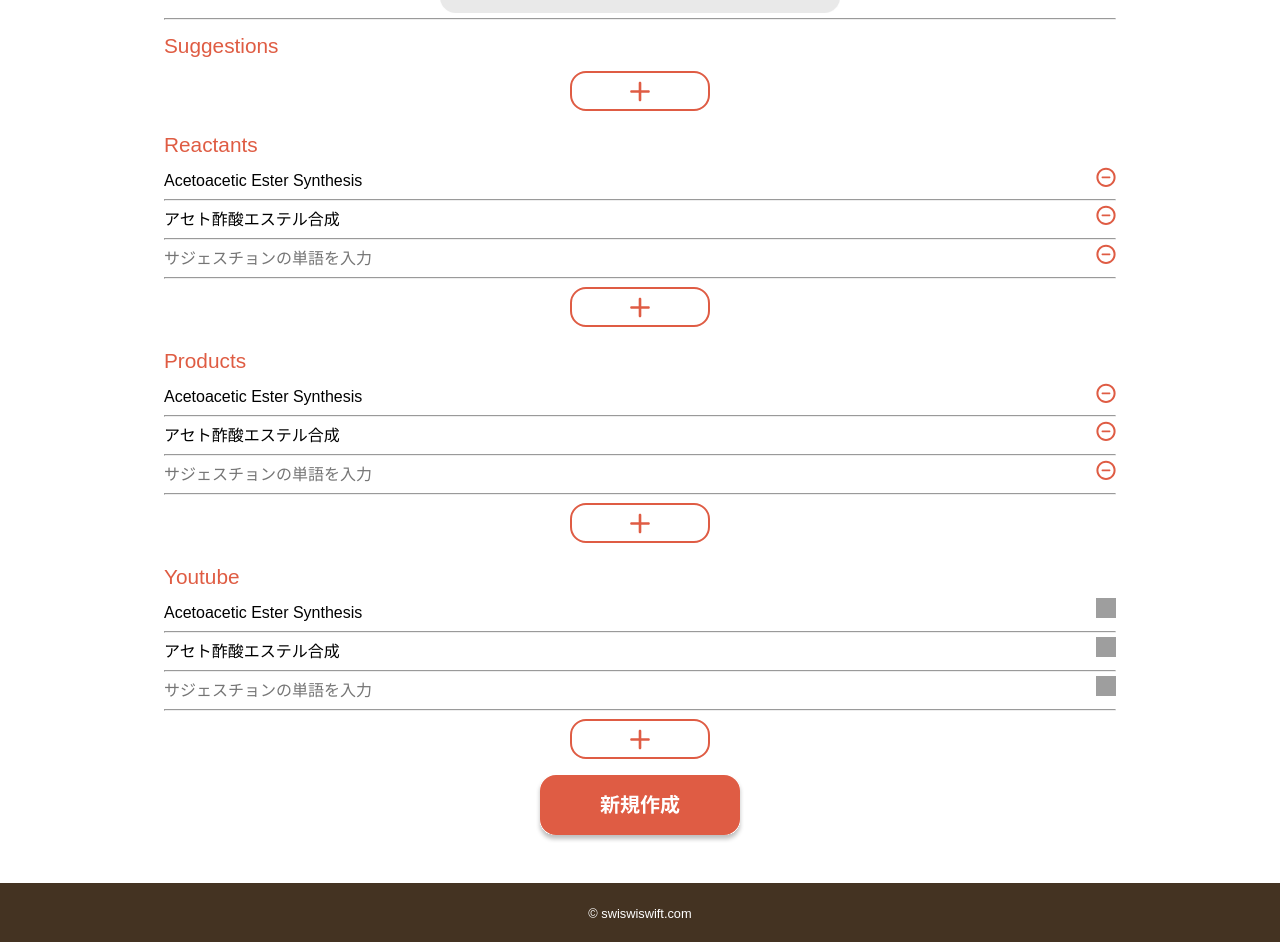
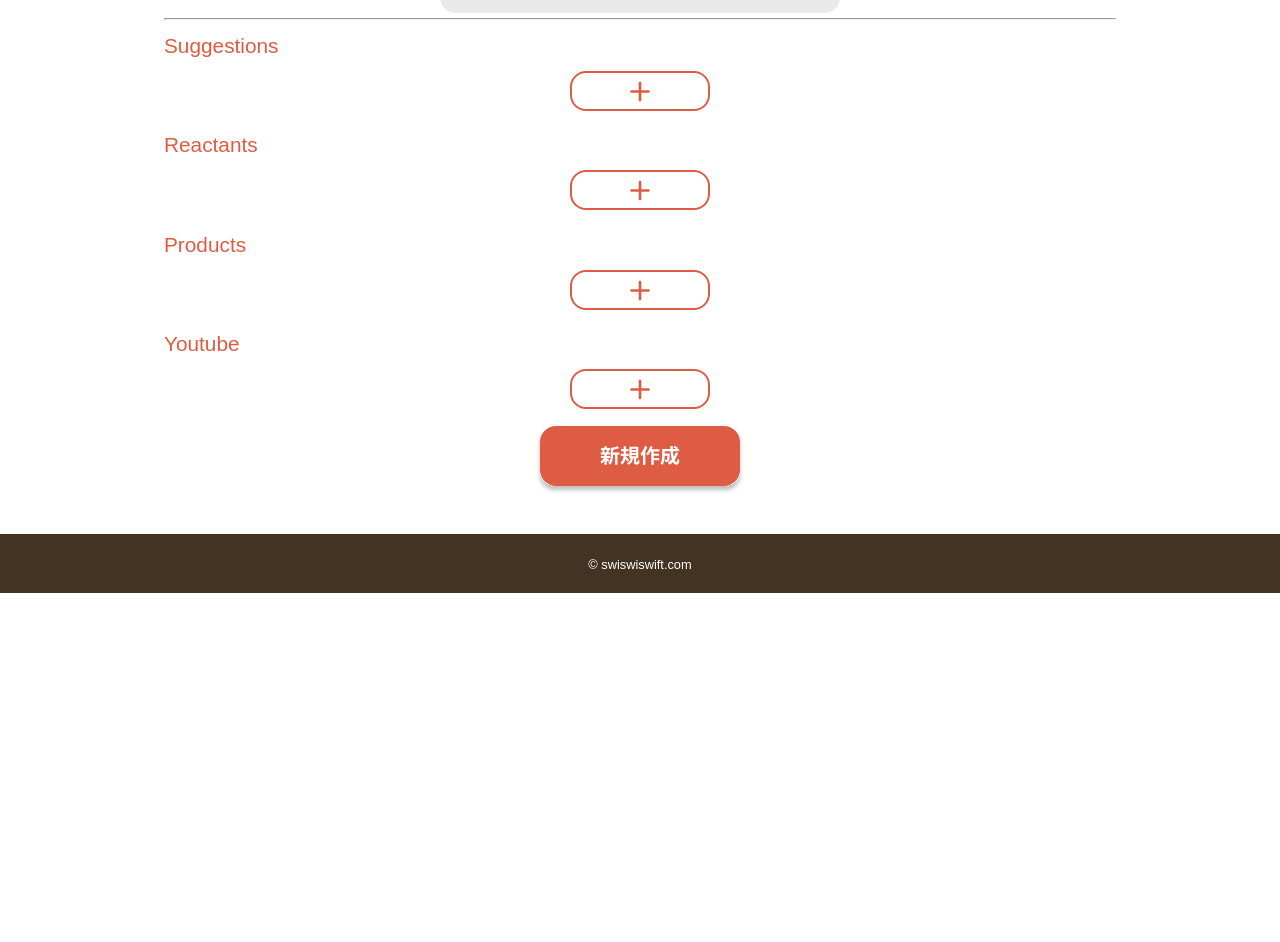
Before and after one commit to takoikatakotako/reaction, a Next.js app in the folder admin/: page /reaction/new in a window 1280 px wide. Shown: the part 1137-2079 px from the top of the page. After the commit the page ends 1730 px from the top, so only its background shows below. Built offline with nearby package versions, Linux system fonts and the light colour scheme; grey boxes are pictures that could not be loaded.

Commit message:
YoutubeのURLリンクを追加

```diff
--- a/admin/src/app/reaction/new/page.tsx
+++ b/admin/src/app/reaction/new/page.tsx
@@ -13,6 +13,9 @@ export default function AboutPage() {
   const [exampleImages, setExampleImages] = useState<string[]>([]);
   const [supplementsImages, setSupplementsImages] = useState<string[]>([]);
   const [suggestions, setSuggestions] = useState<string[]>([]);
+  const [reactants, setReactants] = useState<string[]>([]);
+  const [products, setProducts] = useState<string[]>([]);
+  const [youtubes, setYoutubes] = useState<string[]>([]);
 
   const inputRef = useRef<HTMLInputElement>(null);
 
@@ -46,7 +49,6 @@ export default function AboutPage() {
     }
   };
 
-  // Thumbnail Delete
   const thumbnailDeleteHandleChange = () => {
     setThumbnailImage('');
   };
@@ -73,7 +75,6 @@ export default function AboutPage() {
     }
   };
 
-  // General Formulas Delete
   const generalFormulasDeleteHandleChange = (index: number) => {
     setGeneralFormulaImages((prev) => prev.filter((_, idx) => idx !== index));
   };
@@ -98,7 +99,6 @@ export default function AboutPage() {
     }
   };
 
-  // Mechanisms Delete
   const mechanismsDeleteHandleChange = (index: number) => {
     setMechanismasImages((prev) => prev.filter((_, idx) => idx !== index));
   };
@@ -123,7 +123,6 @@ export default function AboutPage() {
     }
   };
 
-  // Examples Delete
   const examplessDeleteHandleChange = (index: number) => {
     setExampleImages((prev) => prev.filter((_, idx) => idx !== index));
   };
@@ -148,15 +147,17 @@ export default function AboutPage() {
     }
   };
 
-  // Supplements Delete
   const supplementsDeleteHandleChange = (index: number) => {
     setSupplementsImages((prev) => prev.filter((_, idx) => idx !== index));
   };
 
   // Suggestions
-  const suggestionsUpdateHandleChange = (e: React.ChangeEvent<HTMLInputElement>, index: number) => {
+  const suggestionsUpdateHandleChange = (
+    e: React.ChangeEvent<HTMLInputElement>,
+    index: number
+  ) => {
     const newSuggestions = [...suggestions];
-    newSuggestions[index] = e.target.value;;
+    newSuggestions[index] = e.target.value;
     setSuggestions(newSuggestions);
   };
 
@@ -168,9 +169,59 @@ export default function AboutPage() {
     setSuggestions([...suggestions, '']);
   };
 
+  // Reactants
+  const reactantsUpdateHandleChange = (
+    e: React.ChangeEvent<HTMLInputElement>,
+    index: number
+  ) => {
+    const newReactants = [...reactants];
+    newReactants[index] = e.target.value;
+    setReactants(newReactants);
+  };
 
+  const reactantsDeleteHandleChange = (index: number) => {
+    setReactants((prev) => prev.filter((_, idx) => idx !== index));
+  };
 
+  const reactantsAddHandleChange = () => {
+    setReactants([...reactants, '']);
+  };
 
+  // Products
+  const productsUpdateHandleChange = (
+    e: React.ChangeEvent<HTMLInputElement>,
+    index: number
+  ) => {
+    const newProducts = [...products];
+    newProducts[index] = e.target.value;
+    setProducts(newProducts);
+  };
+
+  const productsDeleteHandleChange = (index: number) => {
+    setProducts((prev) => prev.filter((_, idx) => idx !== index));
+  };
+
+  const productsAddHandleChange = () => {
+    setProducts([...products, '']);
+  };
+
+  // Youtube
+  const youtubesUpdateHandleChange = (
+    e: React.ChangeEvent<HTMLInputElement>,
+    index: number
+  ) => {
+    const newYoutubes = [...youtubes];
+    newYoutubes[index] = e.target.value;
+    setYoutubes(newYoutubes);
+  };
+
+  const youtubesDeleteHandleChange = (index: number) => {
+    setYoutubes((prev) => prev.filter((_, idx) => idx !== index));
+  };
+
+  const youtubesAddHandleChange = () => {
+    setYoutubes([...youtubes, '']);
+  };
 
   // フォーム送信時のイベントハンドラ
   const handleSubmit = (e: FormEvent<HTMLFormElement>) => {
@@ -420,134 +471,110 @@ export default function AboutPage() {
           </button>
         </div>
 
+        {/* Reactants */}
         <div className="reaction-edit-content">
           <label htmlFor="englishName">Reactants</label>
+
+          {reactants.length !== 0 &&
+            reactants.map((reactant, idx) => (
+              <div key={idx}>
                 <div className="reaction-edit-multi-input-container">
                   <input
                     type="text"
                     name="englishName"
-              value="Acetoacetic Ester Synthesis"
+                    value={reactant}
+                    placeholder="反応物の単語を入力"
+                    onChange={(e) => reactantsUpdateHandleChange(e, idx)}
                   />
-            <button className="reaction-edit-image-delete-button">
+                  <button
+                    type="button"
+                    className="reaction-edit-image-delete-button"
+                    onClick={() => reactantsDeleteHandleChange(idx)}
+                  >
                     <img src="/image-delete.svg" />
                   </button>
                 </div>
                 <hr />
+              </div>
+            ))}
 
+          <button
+            type="button"
+            className="reaction-edit-multi-input-plus-button"
+            onClick={() => reactantsAddHandleChange()}
+          >
+            <img src="/plus.svg" />
+          </button>
+        </div>
+
+        {/* Products */}
+        <div className="reaction-edit-content">
+          <label htmlFor="englishName">Products</label>
+
+          {products.length !== 0 &&
+            products.map((product, idx) => (
+              <div key={idx}>
                 <div className="reaction-edit-multi-input-container">
                   <input
                     type="text"
                     name="englishName"
-              value="アセト酢酸エステル合成"
+                    value={product}
+                    placeholder="精製物の単語を入力"
+                    onChange={(e) => productsUpdateHandleChange(e, idx)}
                   />
-            <button className="reaction-edit-image-delete-button">
+                  <button
+                    type="button"
+                    className="reaction-edit-image-delete-button"
+                    onClick={() => productsDeleteHandleChange(idx)}
+                  >
                     <img src="/image-delete.svg" />
                   </button>
                 </div>
                 <hr />
+              </div>
+            ))}
 
+          <button
+            type="button"
+            className="reaction-edit-multi-input-plus-button"
+            onClick={() => productsAddHandleChange()}
+          >
+            <img src="/plus.svg" />
+          </button>
+        </div>
+
+        {/* Youtube */}
+        <div className="reaction-edit-content">
+          <label htmlFor="englishName">Youtube</label>
+
+          {youtubes.length !== 0 &&
+            youtubes.map((youtube, idx) => (
+              <div key={idx}>
                 <div className="reaction-edit-multi-input-container">
                   <input
                     type="text"
                     name="englishName"
-              value=""
-              placeholder="サジェスチョンの単語を入力"
+                    value={youtube}
+                    placeholder="Youtubeのリンクを入力"
+                    onChange={(e) => youtubesUpdateHandleChange(e, idx)}
                   />
-            <button className="reaction-edit-image-delete-button">
+                  <button
+                    type="button"
+                    className="reaction-edit-image-delete-button"
+                    onClick={() => youtubesDeleteHandleChange(idx)}
+                  >
                     <img src="/image-delete.svg" />
                   </button>
                 </div>
                 <hr />
+              </div>
+            ))}
 
-          <button className="reaction-edit-multi-input-plus-button">
-            <img src="/plus.svg" />
-          </button>
-        </div>
-
-        <div className="reaction-edit-content">
-          <label htmlFor="englishName">Products</label>
-          <div className="reaction-edit-multi-input-container">
-            <input
-              type="text"
-              name="englishName"
-              value="Acetoacetic Ester Synthesis"
-            />
-            <button className="reaction-edit-image-delete-button">
-              <img src="/image-delete.svg" />
-            </button>
-          </div>
-          <hr />
-
-          <div className="reaction-edit-multi-input-container">
-            <input
-              type="text"
-              name="englishName"
-              value="アセト酢酸エステル合成"
-            />
-            <button className="reaction-edit-image-delete-button">
-              <img src="/image-delete.svg" />
-            </button>
-          </div>
-          <hr />
-
-          <div className="reaction-edit-multi-input-container">
-            <input
-              type="text"
-              name="englishName"
-              value=""
-              placeholder="サジェスチョンの単語を入力"
-            />
-            <button className="reaction-edit-image-delete-button">
-              <img src="/image-delete.svg" />
-            </button>
-          </div>
-          <hr />
-
-          <button className="reaction-edit-multi-input-plus-button">
-            <img src="/plus.svg" />
-          </button>
-        </div>
-
-        <div className="reaction-edit-content">
-          <label htmlFor="englishName">Youtube</label>
-          <div className="reaction-edit-multi-input-container">
-            <input
-              type="text"
-              name="englishName"
-              value="Acetoacetic Ester Synthesis"
-            />
-            <button className="reaction-edit-image-delete-button">
-              <img src="image/image-delete.svg" />
-            </button>
-          </div>
-          <hr />
-
-          <div className="reaction-edit-multi-input-container">
-            <input
-              type="text"
-              name="englishName"
-              value="アセト酢酸エステル合成"
-            />
-            <button className="reaction-edit-image-delete-button">
-              <img src="image/image-delete.svg" />
-            </button>
-          </div>
-          <hr />
-
-          <div className="reaction-edit-multi-input-container">
-            <input
-              type="text"
-              name="englishName"
-              value=""
-              placeholder="サジェスチョンの単語を入力"
-            />
-            <button className="reaction-edit-image-delete-button">
-              <img src="image/image-delete.svg" />
-            </button>
-          </div>
-          <hr />
-
-          <button className="reaction-edit-multi-input-plus-button">
+          <button
+            type="button"
+            className="reaction-edit-multi-input-plus-button"
+            onClick={() => youtubesAddHandleChange()}
+          >
             <img src="/plus.svg" />
           </button>
 
```
Lines whose indentation alone changed are shown as unchanged.
